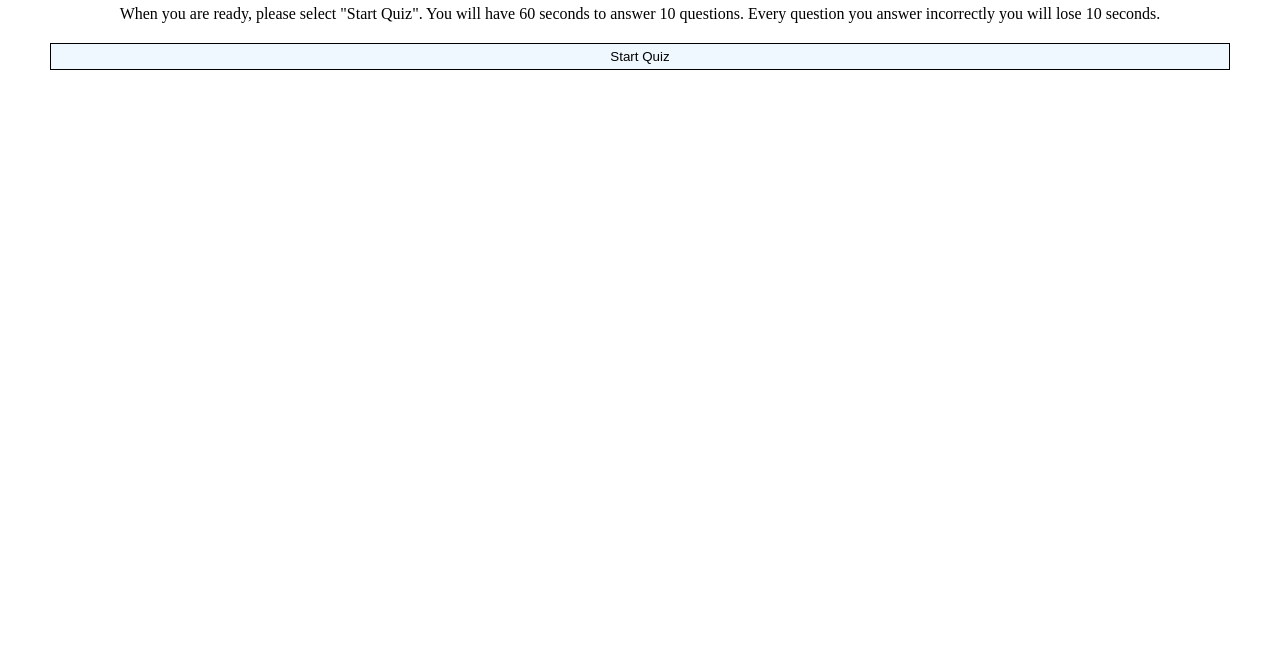
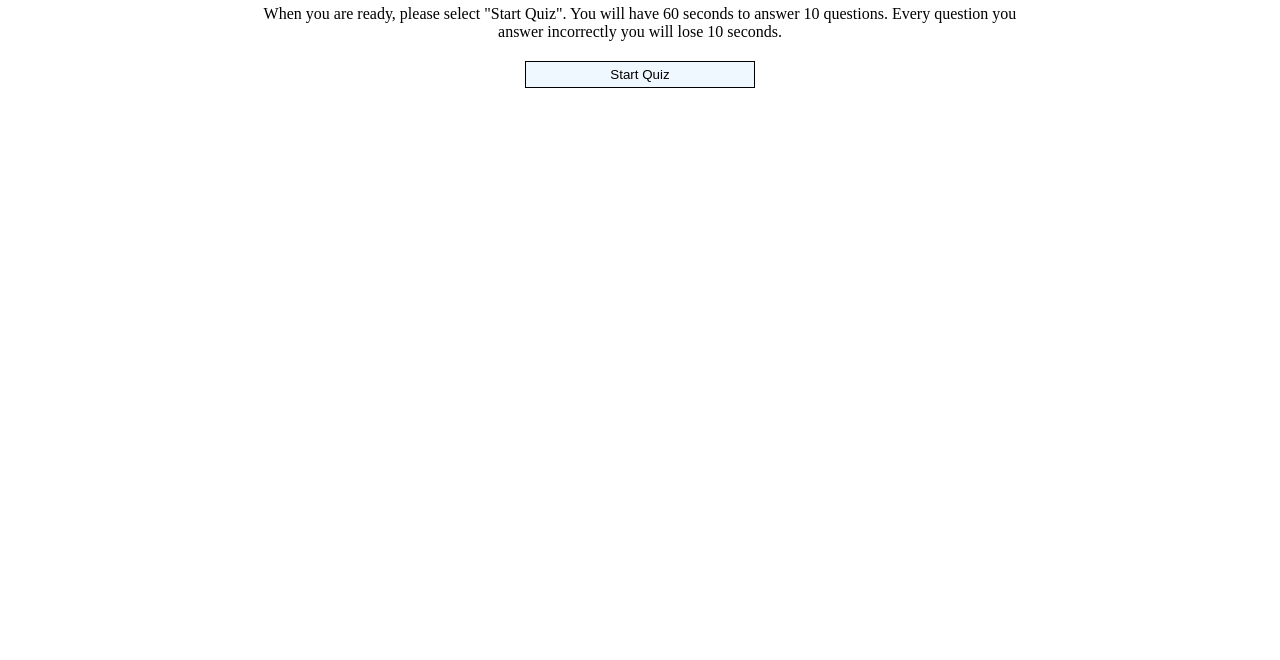
Before and after one commit to dalyd14/coding-quiz, a plain HTML site: page index.html in a window 1280 px wide. Shown: the part 140-800 px from the top of the page. Drawn offline with Linux system fonts and the light colour scheme.

Commit message:
more css styling; added media screens to respond to screen size

```diff
--- a/assets/css/style.css
+++ b/assets/css/style.css
@@ -125,6 +125,8 @@ header {
 .option-button-wrapper {
     display: flex;
     flex-direction: column;
+    align-items: center;
+
     width: 100%;
 }
 .option-button {
@@ -157,6 +159,9 @@ header {
     display: flex;
     flex-direction: column;
     justify-content: center;
+    align-items: center;
+
+    width: 100%;
 }
 
 /* Style score display */
@@ -213,3 +218,34 @@ footer {
     right: -100%;
 
 }
+
+@media screen and (min-width: 500px) {
+    button,
+    .option-button {
+        width: 50%;
+    }
+    .start-menu,
+    .question,
+    .end-menu,
+    .score-display {
+        padding: 0 100px;
+    }
+    .end-menu form {
+        width: 80%;
+    }
+}
+@media screen and (min-width: 900px) {
+    button,
+    .option-button {
+        width: 30%;
+    }
+    .start-menu,
+    .question,
+    .end-menu,
+    .score-display {
+        padding: 0 20%;
+    }
+    .end-menu form {
+        width: 50%;
+    }
+}
```
